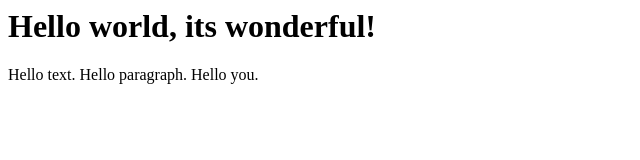
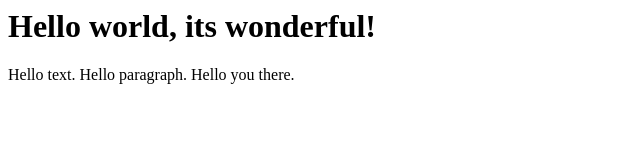
Before and after one commit to DennisD2/tiny, a website: page src/static/index.html in a window 1280 px wide. Shown: the full height of the page, 0-640 px from the left. Drawn offline with Linux system fonts and the light colour scheme.

Commit message:
Changed text

```diff
--- a/src/static/index.html
+++ b/src/static/index.html
@@ -4,6 +4,6 @@
 </head>
 <body>
 <h1>Hello world, its wonderful!</h1>
-Hello text. Hello paragraph. Hello you.
+Hello text. Hello paragraph. Hello you there.
 </body>
 </html>
```
